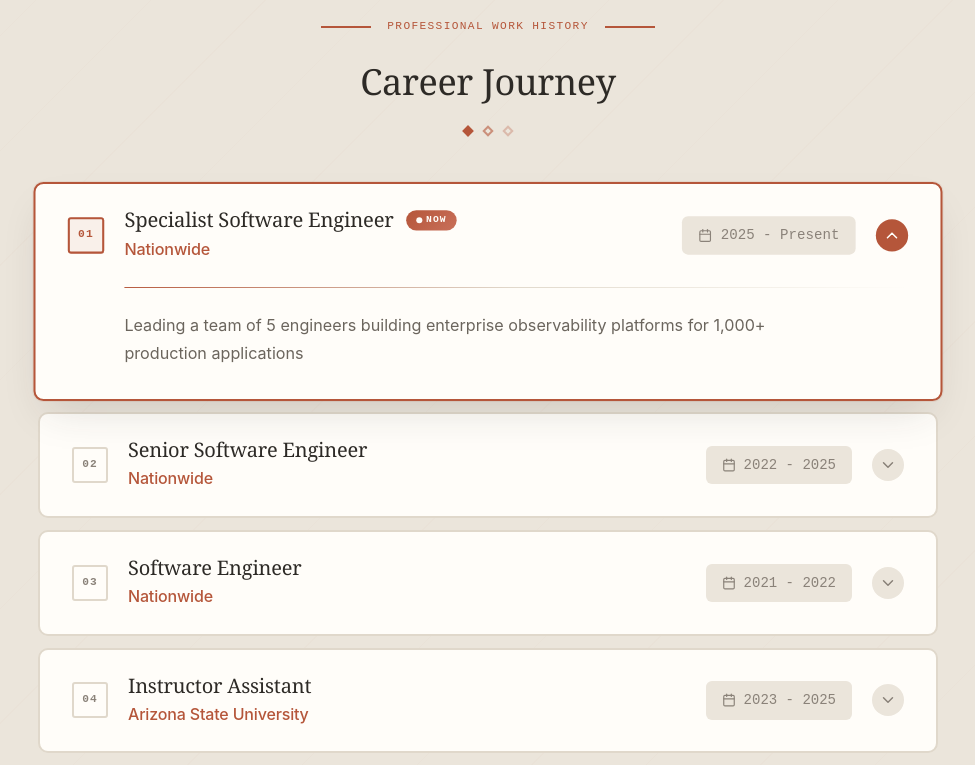
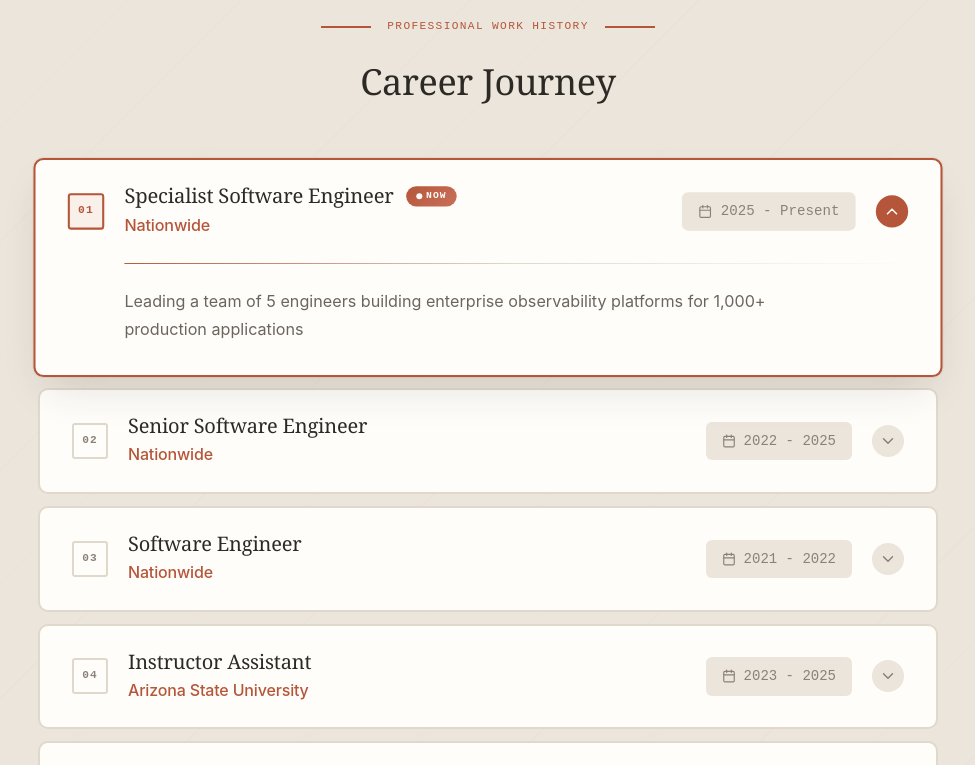
Before and after one commit to kylecenatie/kylecenatie.github.io, a React (Create React App) app: page /about in a window 1280 px wide. Shown: the part 980-1745 px from the top of the page, without its empty margins (152-1127 px from the left). Built offline with nearby package versions, Linux system fonts and the light colour scheme; the HTML template or start-up script is replaced by a standard one.

Commit message:
updated package dependencies and removed un-used code files

```diff
--- a/package.json
+++ b/package.json
@@ -49,6 +49,7 @@
     ]
   },
   "devDependencies": {
-    "gh-pages": "^5.0.0"
+    "gh-pages": "^5.0.0",
+    "@babel/plugin-proposal-private-property-in-object": "7.21.11"
   }
 }
--- a/src/components/ExperienceSection.jsx
+++ b/src/components/ExperienceSection.jsx
@@ -1,7 +1,7 @@
 import React, { useState } from 'react';
 import styled, { keyframes, css } from 'styled-components';
 import { ChevronDown, Calendar } from 'lucide-react';
-import { tokens, AccentLine, Label, Flex } from './ReusableComponents';
+import { tokens, AccentLine, Label } from './ReusableComponents';
 import workHistory from '../assets/work_history.json';
 
 /* ==========================================================================
@@ -85,25 +85,6 @@
   line-height: 1.2;
 `;
 
-const HeaderDecoration = styled.div`
-  display: flex;
-  align-items: center;
-  gap: ${tokens.spacing[3]};
-  margin-top: ${tokens.spacing[4]};
-
-  @media (max-width: 640px) {
-    display: none;
-  }
-`;
-
-const DecorativeSquare = styled.div`
-  width: 8px;
-  height: 8px;
-  background: ${props => props.$filled ? tokens.colors.rust : 'transparent'};
-  border: 2px solid ${tokens.colors.rust};
-  transform: rotate(45deg);
-  opacity: ${props => props.$opacity || 1};
-`;
 
 /* ==========================================================================
    ACCORDION STYLES
@@ -373,11 +354,6 @@
             <AccentLine />
           </Eyebrow>
           <SectionTitle>Career Journey</SectionTitle>
-          <HeaderDecoration>
-            <DecorativeSquare $filled $opacity={1} />
-            <DecorativeSquare $opacity={0.6} />
-            <DecorativeSquare $opacity={0.3} />
-          </HeaderDecoration>
         </SectionHeader>
 
         <AccordionContainer>
```
